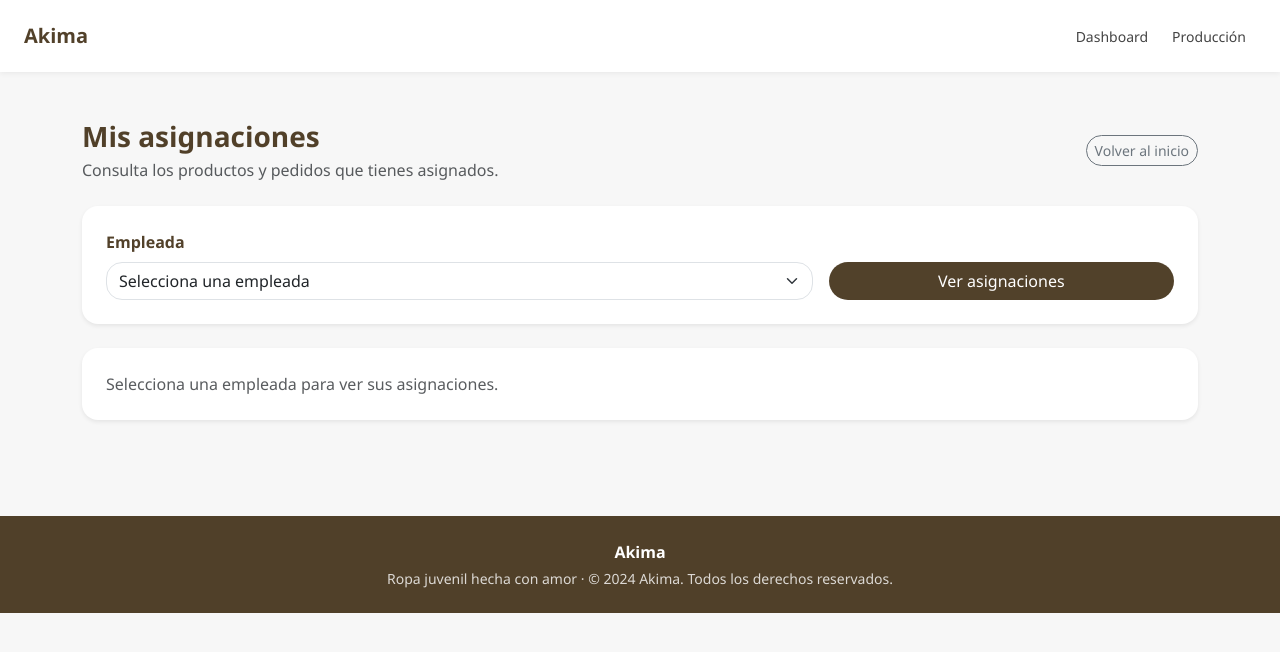
After one commit to AlysonHenao/Akima, a Django app: page /employee_panel/ in a window 1280 px wide. The commit adds this page. Shown: the top 652 px of the page. Run offline with Django 5.2, Linux system fonts and the light colour scheme.

Commit message:
Correction of order status and products assigned without login

```diff
--- a/order/urls.py
+++ b/order/urls.py
@@ -10,6 +10,5 @@ urlpatterns = [
     path('administrator/orders/', views.orders, name='orders'),
     path('administrator/orders/confirm/<int:receipt_id>/', views.confirm_payment, name='confirm_payment'),
     path('administrator/orders/update-status/<int:order_id>/', views.update_order_status, name='update_order_status'),
-    path('assigned-products/', views.view_assigned_products, name='assigned_products'),
-    path('order-status/', views.view_status_of_orders, name='order_status'),
+    path('my-orders/', views.customer_orders_panel, name='customer_orders_panel'),
 ]
--- a/production/urls.py
+++ b/production/urls.py
@@ -2,7 +2,8 @@ from django.urls import path
 from . import views
 
 urlpatterns = [
-    path('employee/', views.employee, name='employee'),
     path('administrator/production/', views.production_panel, name='production_panel'),
     path('administrator/production/assign/', views.assign_task, name='assign_task'),
+    path('employee_panel/', views.employee_panel, name='employee_panel'),
+    path('employee/', views.employee, name='employee'),
 ]
--- a/production/views.py
+++ b/production/views.py
@@ -9,10 +9,8 @@ from account.models import User
 from product.models import Product, ColorProduct
 from order.models import Order, OrderDetail
 
-
 def employee(request):
     return render(request, 'production/employee.html')
-
 
 def production_panel(request):
     employees = User.objects.filter(role='empleada')
@@ -113,3 +111,39 @@ def assign_task(request):
 
         messages.success(request, f'Tarea asignada a {employee.first_name} exitosamente.')
     return redirect('production_panel')
+
+
+def employee_panel(request):
+    employees = User.objects.filter(role='empleada').order_by('first_name', 'last_name')
+    selected_employee_id = request.GET.get('employee_id')
+    selected_employee = None
+    tasks = ProductionTask.objects.none()
+
+    if selected_employee_id:
+        selected_employee = get_object_or_404(User, id=selected_employee_id, role='empleada')
+
+        tasks = ProductionTask.objects.select_related(
+            'employee',
+            'product__product',
+            'product__general_color',
+            'order_detail__order',
+            'order_detail__product',
+            'order_detail__color_product__general_color',
+        ).filter(
+            employee=selected_employee
+        ).annotate(
+            status_order=Case(
+                When(status='En progreso', then=0),
+                When(status='Pendiente', then=1),
+                When(status='Completada', then=2),
+                When(status='Cancelada', then=3),
+                default=4,
+                output_field=IntegerField()
+            )
+        ).order_by('status_order', '-assignment_date')
+
+    return render(request, 'production/employee_panel.html', {
+        'employees': employees,
+        'selected_employee': selected_employee,
+        'tasks': tasks,
+    })
--- /dev/null
+++ b/templates/production/employee_panel.html
@@ -0,0 +1,116 @@
+{% extends 'shared/header_employee.html' %}
+{% block title %}Panel Empleada - Akima{% endblock %}
+
+{% block content %}
+<div class="container py-5">
+    <div class="d-flex justify-content-between align-items-center flex-wrap gap-3 mb-4">
+        <div>
+            <h3 class="fw-bold mb-1" style="color: var(--akima-brown);">Mis asignaciones</h3>
+            <p class="text-muted mb-0">Consulta los productos y pedidos que tienes asignados.</p>
+        </div>
+        <a href="{% url 'home' %}" class="btn btn-outline-secondary btn-sm rounded-pill">Volver al inicio</a>
+    </div>
+
+    <div class="card border-0 shadow-sm rounded-4 p-4 mb-4">
+        <form method="GET" class="row g-3 align-items-end">
+            <div class="col-md-8">
+                <label class="form-label fw-semibold" style="color: var(--akima-brown);">Empleada</label>
+                <select name="employee_id" class="form-select rounded-4" required>
+                    <option value="">Selecciona una empleada</option>
+                    {% for employee in employees %}
+                        <option value="{{ employee.id }}"
+                                {% if selected_employee and selected_employee.id == employee.id %}selected{% endif %}>
+                            {{ employee.first_name }} {{ employee.last_name }}
+                        </option>
+                    {% endfor %}
+                </select>
+            </div>
+            <div class="col-md-4">
+                <button type="submit" class="btn w-100 rounded-pill"
+                        style="background-color: var(--akima-brown); color: white;">
+                    Ver asignaciones
+                </button>
+            </div>
+        </form>
+    </div>
+
+    {% if selected_employee %}
+        <div class="mb-3">
+            <h5 class="fw-bold mb-1" style="color: var(--akima-brown);">
+                {{ selected_employee.first_name }} {{ selected_employee.last_name }}
+            </h5>
+            <p class="text-muted small mb-0">{{ selected_employee.email }}</p>
+        </div>
+
+        {% if tasks %}
+            <div class="d-flex flex-column gap-3">
+                {% for task in tasks %}
+                    <div class="card border-0 shadow-sm rounded-4 p-4">
+                        <div class="d-flex justify-content-between align-items-start flex-wrap gap-2 mb-3">
+                            <div>
+                                <h6 class="fw-bold mb-1" style="color: var(--akima-brown);">
+                                    {{ task.product.product.name }} - {{ task.product.general_color.name }}
+                                </h6>
+                                <p class="text-muted small mb-0">
+                                    Asignada el {{ task.assignment_date|date:"d/m/Y H:i" }}
+                                </p>
+                            </div>
+
+                            <span class="badge rounded-pill px-3 py-2"
+                                  style="background-color: var(--akima-pink); color: var(--akima-brown);">
+                                {{ task.status }}
+                            </span>
+                        </div>
+
+                        <div class="row g-3">
+                            <div class="col-md-6">
+                                <div class="bg-light rounded-4 p-3 h-100">
+                                    <p class="fw-semibold mb-2">Información del pedido</p>
+
+                                    {% if task.order_detail %}
+                                        <p class="small mb-1"><strong>Orden:</strong> #{{ task.order_detail.order.id }}</p>
+                                        <p class="small mb-1"><strong>Producto:</strong> {{ task.order_detail.product.name }}</p>
+                                        <p class="small mb-1"><strong>Color:</strong> {{ task.order_detail.color_product.general_color.name }}</p>
+                                        <p class="small mb-1"><strong>Talla:</strong> {{ task.order_detail.size }}</p>
+                                        <p class="small mb-0"><strong>Cantidad:</strong> {{ task.order_detail.quantity }}</p>
+                                    {% else %}
+                                        <p class="text-muted small mb-0">Esta tarea no está relacionada con una orden.</p>
+                                    {% endif %}
+                                </div>
+                            </div>
+
+                            <div class="col-md-6">
+                                <div class="bg-light rounded-4 p-3 h-100">
+                                    <p class="fw-semibold mb-2">Detalle de la tarea</p>
+                                    <p class="small mb-1"><strong>Estado:</strong> {{ task.status }}</p>
+
+                                    {% if task.initial_date %}
+                                        <p class="small mb-1"><strong>Fecha inicio:</strong> {{ task.initial_date|date:"d/m/Y H:i" }}</p>
+                                    {% endif %}
+
+                                    {% if task.final_date %}
+                                        <p class="small mb-1"><strong>Fecha fin:</strong> {{ task.final_date|date:"d/m/Y H:i" }}</p>
+                                    {% endif %}
+
+                                    <p class="small mb-0">
+                                        <strong>Especificación:</strong>
+                                        {{ task.specification|default:"Sin especificaciones adicionales." }}
+                                    </p>
+                                </div>
+                            </div>
+                        </div>
+                    </div>
+                {% endfor %}
+            </div>
+        {% else %}
+            <div class="card border-0 shadow-sm rounded-4 p-4">
+                <p class="text-muted mb-0">Esta empleada no tiene tareas asignadas.</p>
+            </div>
+        {% endif %}
+    {% else %}
+        <div class="card border-0 shadow-sm rounded-4 p-4">
+            <p class="text-muted mb-0">Selecciona una empleada para ver sus asignaciones.</p>
+        </div>
+    {% endif %}
+</div>
+{% endblock %}
--- a/templates/shared/header_client.html
+++ b/templates/shared/header_client.html
@@ -27,6 +27,7 @@
     <div class="d-flex align-items-center gap-1">
         <a href="{% url 'home' %}" class="nav-link">Inicio</a>
         <a href="{% url 'home' %}" class="nav-link">Productos</a>
+        <a href="{% url 'customer_orders_panel' %}" class="nav-link">Órdenes</a>
         <button class="btn btn-akima btn-sm ms-2" type="button"
                 data-bs-toggle="offcanvas" data-bs-target="#carritoOffcanvas">
             <i class="bi bi-cart"></i> Carrito
--- /dev/null
+++ b/templates/shared/header_employee.html
@@ -0,0 +1,56 @@
+<!DOCTYPE html>
+<html lang="es">
+<head>
+    <meta charset="UTF-8">
+    <meta name="viewport" content="width=device-width, initial-scale=1.0">
+    <title>{% block title %}Akima Admin{% endblock %}</title>
+    <link href="https://cdn.jsdelivr.net/npm/bootstrap@5.3.2/dist/css/bootstrap.min.css" rel="stylesheet">
+    <link href="https://cdn.jsdelivr.net/npm/bootstrap-icons@1.11.1/font/bootstrap-icons.css" rel="stylesheet">
+    <style>
+        :root { --akima-pink: #f9e4ed; --akima-brown: #3a270de0; }
+        body { font-family: 'Segoe UI', sans-serif; background-color: #f7f7f7; }
+        .btn-akima { background-color: var(--akima-brown); color: white; border-radius: 20px; }
+        .btn-akima:hover { background-color: #5a3a0a; color: white; }
+        .navbar { box-shadow: 0 1px 6px rgba(0,0,0,0.07); }
+        .nav-link-admin { color: #444; text-decoration: none; font-size: 14px; padding: 6px 10px; border-radius: 8px; }
+        .nav-link-admin:hover { background-color: var(--akima-pink); color: var(--akima-brown); }
+        .nav-link-admin.active { background-color: var(--akima-pink); color: var(--akima-brown); font-weight: 600; }
+    </style>
+    {% block extra_css %}{% endblock %}
+</head>
+<body>
+
+<nav class="navbar bg-white px-4 py-3 d-flex justify-content-between align-items-center">
+    <a class="navbar-brand fw-bold mb-0" href="{% url 'employee' %}" style="color: var(--akima-brown);">
+        Akima
+    </a>
+    <div class="d-flex align-items-center gap-1">
+        <a href="{% url 'employee' %}" class="nav-link-admin">Dashboard</a>
+        <a href="{% url 'employee_panel' %}" class="nav-link-admin">Producción</a>
+    </div>
+</nav>
+
+{% if messages %}
+<div class="container mt-2">
+    {% for message in messages %}
+    <div class="alert alert-{{ message.tags }} alert-dismissible fade show" role="alert">
+        {{ message }}
+        <button type="button" class="btn-close" data-bs-dismiss="alert"></button>
+    </div>
+    {% endfor %}
+</div>
+{% endif %}
+
+<main>
+    {% block content %}{% endblock %}
+</main>
+
+<footer class="mt-5 py-4 text-center text-white" style="background-color: var(--akima-brown);">
+    <p class="fw-bold mb-1">Akima</p>
+    <p class="small mb-0" style="opacity: 0.8;">Ropa juvenil hecha con amor · © 2024 Akima. Todos los derechos reservados.</p>
+</footer>
+
+<script src="https://cdn.jsdelivr.net/npm/bootstrap@5.3.2/dist/js/bootstrap.bundle.min.js"></script>
+{% block extra_js %}{% endblock %}
+</body>
+</html>
```
Also changed, not shown: order/views.py (+19 -16 lines), templates/order/customer_orders_panel.html (added, +135 -0 lines), templates/production/employee.html (+18 -5 lines).
